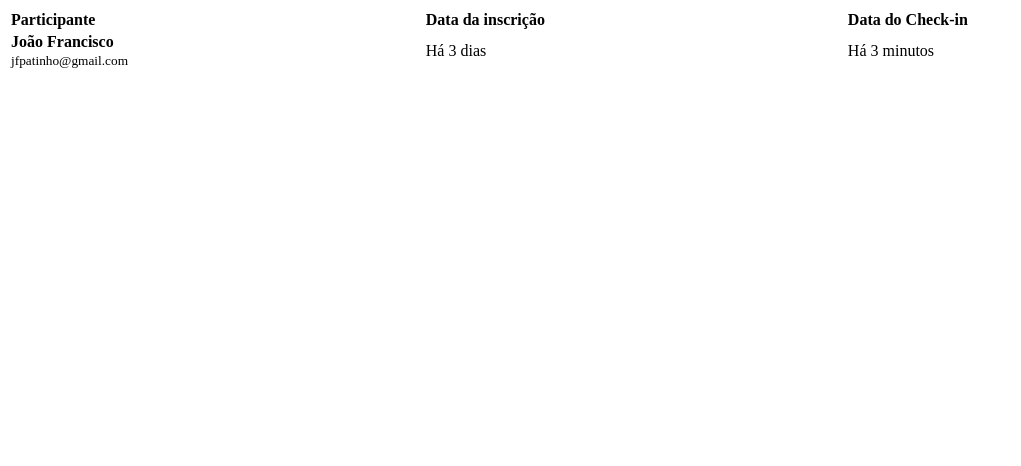
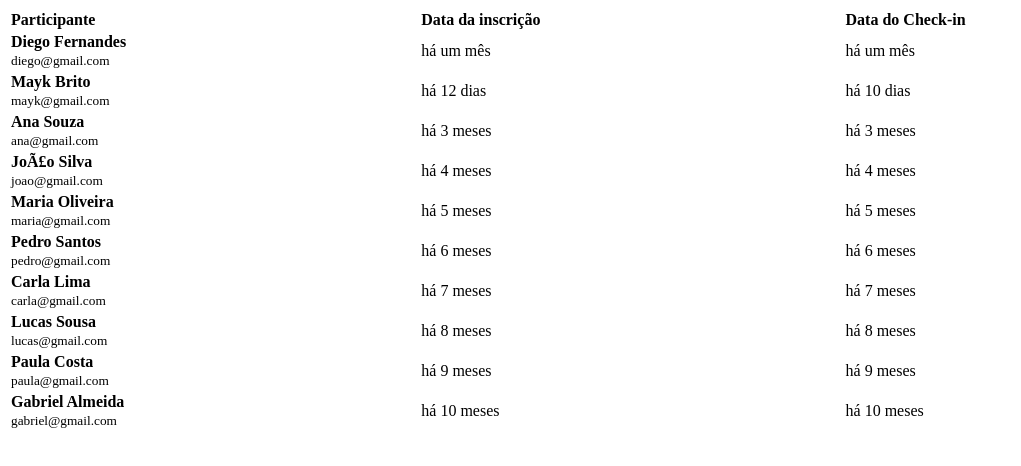
Before and after one commit to thiagoads11/projeto-a3, a plain HTML site: page index.html in a window 1280 px wide. Shown: the whole page, without its empty margins (0-1021 px from the left). Drawn offline with nearby package versions, Linux system fonts and the light colour scheme.

Commit message:
add new changes js

```diff
--- a/index.html
+++ b/index.html
@@ -16,23 +16,22 @@
       </thead>
 
       <tbody>
-        <tr>
-          <td>
-          <strong>
-            João Francisco
-          </strong>
-          <br />
-          <small>
-            jfpatinho@gmail.com
-          </small>
-          </td>
-          <td>Há 3 dias</td>
-          <td>Há 3 minutos</td>
-        </tr>
+
       </tbody>
 
     </table>
 
-    <script src="./main.js"></script>
+
+    <script src="https://cdn.jsdelivr.net/npm/dayjs@1/dayjs.min.js"></script>
+    <script src="https://cdn.jsdelivr.net/npm/dayjs@1/plugin/relativeTime.js"></script>
+    <script>
+      dayjs.extend(window.dayjs_plugin_relativeTime)
+    </script>
+    <script src="https://cdn.jsdelivr.net/npm/dayjs@1/locale/pt-br.js"></script>
+    <script>
+      dayjs.locale('pt-br')
+    </script>
+    <script src="main.js"></script>
+
   </body>
 </html>
--- a/main.js
+++ b/main.js
@@ -1,14 +1,100 @@
-const criarNovoParticipante = () => {
-  return 'ola'
+let participantes = [
+  {
+    nome: "Diego Fernandes",
+    email: "diego@gmail.com",
+    dataInscricao: new Date(2024, 2, 1, 19, 23),
+    dataCheckIn: new Date(2024, 2, 1, 20, 20)
+  },
+  {
+    nome: "Mayk Brito",
+    email: "mayk@gmail.com",
+    dataInscricao: new Date(2024, 2, 23, 19, 23),
+    dataCheckIn: new Date(2024, 2, 25, 20, 20)
+  },
+  {
+    nome: "Ana Souza",
+    email: "ana@gmail.com",
+    dataInscricao: new Date(2024, 0, 3, 19, 23),
+    dataCheckIn: new Date(2024, 0, 4, 20, 20)
+  },
+  {
+    nome: "JoÃ£o Silva",
+    email: "joao@gmail.com",
+    dataInscricao: new Date(2023, 11, 4, 19, 23),
+    dataCheckIn: new Date(2023, 11, 5, 20, 20)
+  },
+  {
+    nome: "Maria Oliveira",
+    email: "maria@gmail.com",
+    dataInscricao: new Date(2023, 10, 5, 19, 23),
+    dataCheckIn: new Date(2023, 10, 6, 20, 20)
+  },
+  {
+    nome: "Pedro Santos",
+    email: "pedro@gmail.com",
+    dataInscricao: new Date(2023, 9, 6, 19, 23),
+    dataCheckIn: new Date(2023, 9, 7, 20, 20)
+  },
+  {
+    nome: "Carla Lima",
+    email: "carla@gmail.com",
+    dataInscricao: new Date(2023, 8, 7, 19, 23),
+    dataCheckIn: new Date(2023, 8, 8, 20, 20)
+  },
+  {
+    nome: "Lucas Sousa",
+    email: "lucas@gmail.com",
+    dataInscricao: new Date(2023, 7, 8, 19, 23),
+    dataCheckIn: new Date(2023, 7, 9, 20, 20)
+  },
+  {
+    nome: "Paula Costa",
+    email: "paula@gmail.com",
+    dataInscricao: new Date(2023, 6, 9, 19, 23),
+    dataCheckIn: new Date(2023, 6, 10, 20, 20)
+  },
+  {
+    nome: "Gabriel Almeida",
+    email: "gabriel@gmail.com",
+    dataInscricao: new Date(2023, 5, 10, 19, 23),
+    dataCheckIn: new Date(2023, 5, 11, 20, 20)
+  }
+];
 
+const criarNovoParticipante = (participante) => {
+  const dataInscricao = dayjs(Date.now())
+  .to(participante.dataInscricao)
 
+  const dataCheckIn = dayjs(Date.now())
+  .to(participante.dataCheckIn)
+
+  return `
+  <tr>
+    <td>
+      <strong>
+        ${participante.nome}
+      </strong>
+      <br>
+      <small>
+        ${participante.email}
+      </small>
+    </td>
+    <td>${dataInscricao}</td>
+    <td>${dataCheckIn}</td>
+  </tr>
+  `
 }
 
-const atualizarLista = () => {
-  //Pegar informação do HTML
+const atualizarLista = (participantes) => {
+  let output = ""
+  for(let participante of participantes) {
+    output = output + criarNovoParticipante(participante)
+  }
 
-  // Substituir informção do HTML
+  // substituir informaÃ§Ã£o do HTML
   document
   .querySelector('tbody')
-  .innerHTML = criarNovoParticipante()
+  .innerHTML = output
 }
+
+atualizarLista(participantes)
```
